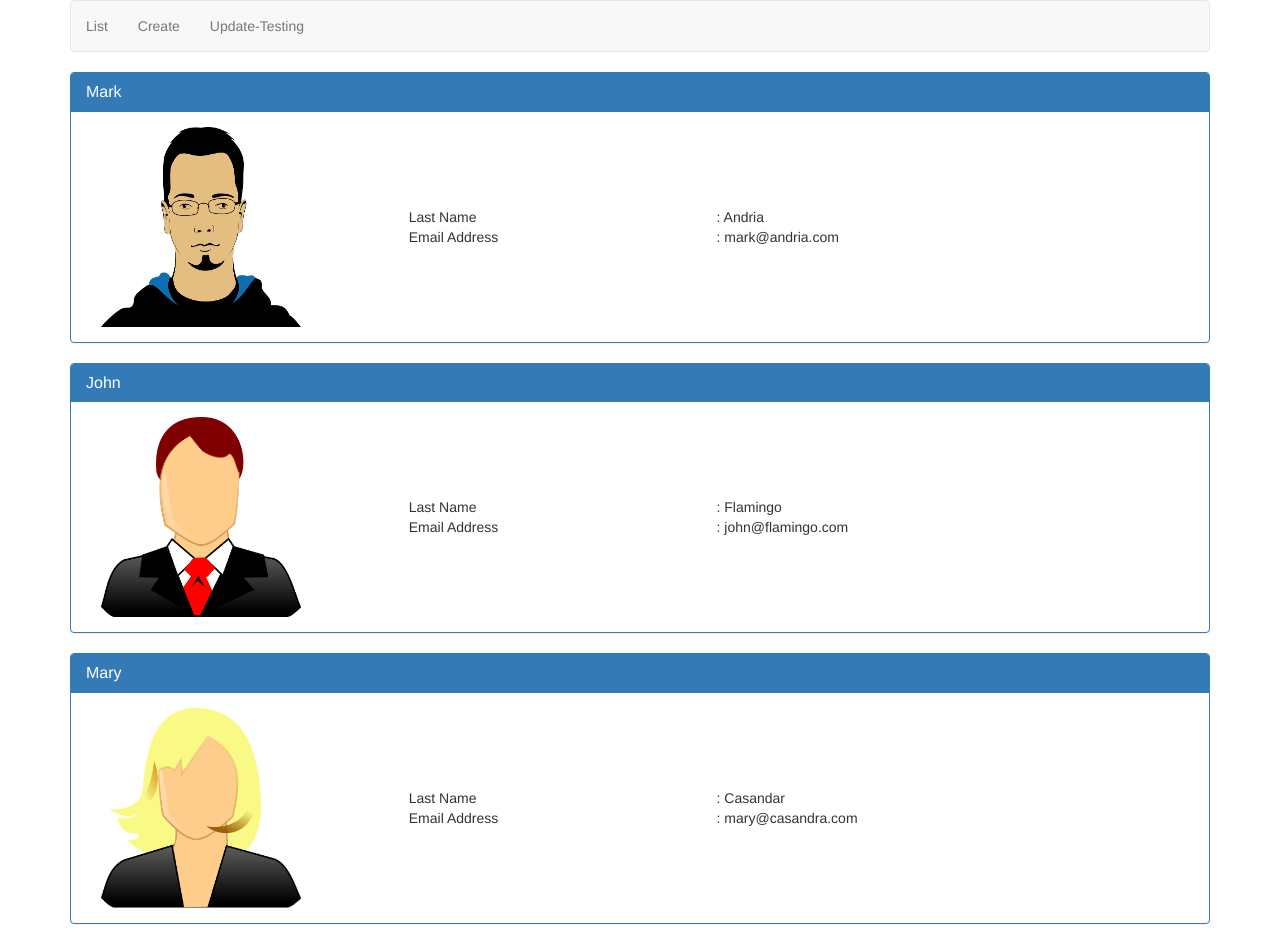
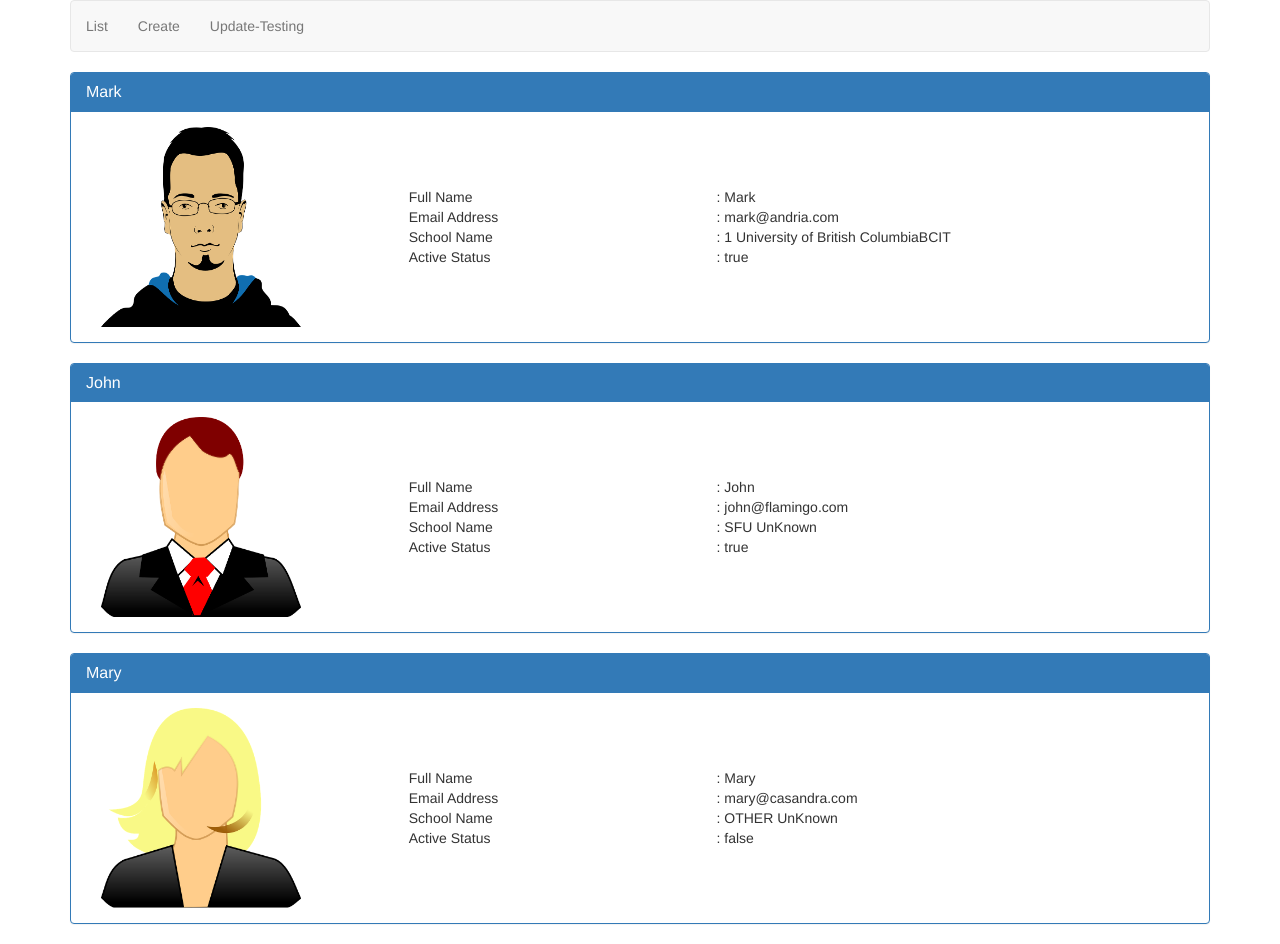
Before and after one commit to timyshark/academy-ng, an Angular app: page /list in a window 1280 px wide. Built offline with nearby package versions, Linux system fonts and the light colour scheme.

Commit message:
Form Validations completed

```diff
--- a/src/app/students/create-student.component.ts
+++ b/src/app/students/create-student.component.ts
@@ -1,8 +1,10 @@
-import { Component, OnInit } from '@angular/core';
+import { Component, OnInit} from '@angular/core';
 import { NgForm } from '@angular/forms';
 import { School } from '../models/school.model';
 import { Student} from '../models/student.model';
 import { BsDatepickerConfig } from 'ngx-bootstrap/datepicker';
+import { StudentService } from './student.service';
+import { Router } from '@angular/router';
 
 @Component({
   selector: 'app-create-student',
@@ -31,7 +33,8 @@ export class CreateStudentComponent implements OnInit {
     { schoolCode:"UBC", schoolName:"University of British Columbia"},
     { schoolCode:"SFU", schoolName:"Simon Fraser University"}
   ];
-  constructor() {
+  constructor(private _studentService: StudentService,
+              private _router: Router) {
     this.bsConfig = Object.assign({},
       { containerClass: this.colorTheme,
         showWeekNumbers: false,
@@ -43,8 +46,10 @@ export class CreateStudentComponent implements OnInit {
 
   ngOnInit(): void {
   }
-  saveStudent(newStudent: Student) :void {
-    console.log(newStudent);
+  saveStudent(std : Student) :void {
+    console.log(this.student);
+    this._studentService.registerStudent(this.student);
+    this._router.navigate(['list']);
 
   }
   togglePhotoPreview() {
--- /dev/null
+++ b/src/app/students/display-student.component.css
@@ -0,0 +1,8 @@
+.imageProfile {
+    width:200px;
+    height:200px;
+}
+.vertical-align {
+    display:flex;
+    align-items:center;
+}
--- /dev/null
+++ b/src/app/students/display-student.component.html
@@ -0,0 +1,58 @@
+<!--
+
+<div class="panel panel-primary" (click)="handleClick()">
+
+
+-->
+<div class="panel panel-primary" >
+<div class="panel-heading">
+    <h3 class="panel-title">{{student.fName}}</h3>
+</div>
+<div class="panel-body">
+    <div class="col-xs-10">
+        <div class="row vertical-align">
+            <div class="col-xs-4">
+            <img class="imageProfile" [src]="student.picturePath" />
+            </div>
+            <div class="col-xs-8">
+                <div class="row">
+                    <div class="col-xs-6">
+                        Full Name
+                    </div>
+                    <div class="col-xs-6">
+                        : {{student.fName}}
+                    </div>
+                </div>
+                <div class="row">
+                    <div class="col-xs-6">
+                        Email Address
+                    </div>
+                    <div class="col-xs-6">
+                        : {{student.sEmail}}
+                    </div>
+                </div>
+                <div class="row">
+                    <div class="col-xs-6">
+                        School Name
+                    </div>
+                    <div class="col-xs-6" [ngSwitch]="student.school">
+                        : {{student.school}}
+                        <span *ngSwitchCase="1">University of British Columbia</span>
+                        <span *ngSwitchCase="1">BCIT</span>
+                        <span *ngSwitchCase="2">Simon Fraser University</span>
+                        <span *ngSwitchDefault>UnKnown</span>
+                    </div>
+                </div>
+                <div class="row">
+                    <div class="col-xs-6">
+                        Active Status
+                    </div>
+                    <div class="col-xs-6">
+                        : {{student.isActive}}
+                    </div>
+                </div>
+            </div>
+        </div>
+    </div>
+</div>
+</div>
--- /dev/null
+++ b/src/app/students/display-student.component.ts
@@ -0,0 +1,64 @@
+import { Component, OnInit, Input, OnChanges, SimpleChanges, Output, EventEmitter } from '@angular/core';
+import { Student } from '../models/student.model';
+
+@Component({
+  selector: 'app-display-student',
+  templateUrl: './display-student.component.html',
+  styleUrls: ['./display-student.component.css']
+})
+export class DisplayStudentComponent implements OnInit {
+  //private _student: Student;
+  //private _stdId: number;
+  @Input() student:Student;
+  //@Output() notify : EventEmitter<Student> = new EventEmitter<Student>();
+  /*
+  @Input()
+  set sId(stdId:number) {
+    console.log('Student id changed from :' + this._stdId + ' to :' + stdId);
+    this._stdId = stdId;
+  }
+  get sId() {
+    return this._stdId;
+  }
+  /*
+  /*
+  @Input()
+  set student(std: Student) {
+    this._student = std;
+  }
+  get student(): Student {
+    return this._student;
+  }
+  */
+  constructor() { }
+
+
+/*
+  ngOnChanges(changes: SimpleChanges): void {
+    const prevStudent = <Student>changes.student.previousValue;
+    const currentStudent = <Student>changes.student.currentValue;
+
+    for (const propName of Object.keys(changes)){
+      const change = changes[propName];
+      const from = JSON.stringify(change.previousValue);
+      const to = JSON.stringify(change.currentValue);
+      console.log(propName + ' changing from ' + from + ' to ' + to);
+    }
+
+
+  }
+*/
+  ngOnInit() {
+  }
+  /*
+  handleClick(){
+    console.log("Before emitting:" + JSON.stringify(this.student));
+    this.notify.emit(this.student);
+  }
+  */
+ /*
+ getStudentNameAndGender(): string {
+   return this.student.fName + ' ' + this.student.gender;
+ }
+ */
+}
--- a/src/app/students/list-students.component.html
+++ b/src/app/students/list-students.component.html
@@ -1,32 +1,25 @@
-<div class="panel panel-primary" *ngFor="let student of students" >
-    <div class="panel-heading">
-        <h3 class="panel-title">{{student.fName}}</h3>
+<!-- <div  *ngFor="let student of studentsList" >
+    <app-display-student [student]="student"></app-display-student>
+</div>
+
+<h2>{{dataFromChild?.fName}}</h2>
+
+
+<button (click)="nextStudent()" class="btn btn-primary">View next student</button>
+
+<app-display-student [student]="std" (notify)="handleNotify($event)" ></app-display-student>
+ <div (click)="h1RefVar.innerHTML = childComponent.student.fName + ' ' + childComponent.student.gender">
+
+
+
+    <div (click)="h1RefVar.innerHTML = childComponent.getStudentNameAndGender()">
+        <app-display-student [student]="std" #childComponent></app-display-student>
     </div>
-    <div class="panel-body">
-        <div class="col-xs-10">
-            <div class="row vertical-align">
-                <div class="col-xs-4">
-                <img class="imageProfile" [src]="student.picturePath" />
-                </div>
-                <div class="col-xs-8">
-                    <div class="row">
-                        <div class="col-xs-6">
-                            Last Name
-                        </div>
-                        <div class="col-xs-6">
-                            : {{student.lName}}
-                        </div>
-                    </div>
-                    <div class="row">
-                        <div class="col-xs-6">
-                            Email Address
-                        </div>
-                        <div class="col-xs-6">
-                            : {{student.sEmail}}
-                        </div>
-                    </div>
-                </div>
-            </div>
-        </div>
-    </div>
+
+-->
+<h1 #h1RefVar>
+
+</h1>
+<div *ngFor="let std of studentsList">
+        <app-display-student [student]="std" ></app-display-student>
 </div>
--- a/src/app/students/list-students.component.ts
+++ b/src/app/students/list-students.component.ts
@@ -1,5 +1,6 @@
 import { Component, OnInit } from '@angular/core';
 import { Student } from '../models/student.model';
+import { StudentService } from './student.service';
 
 @Component({
   selector: 'app-list-students',
@@ -7,41 +8,28 @@ import { Student } from '../models/student.model';
   styleUrls: ['./list-students.component.css']
 })
 export class ListStudentsComponent implements OnInit {
-  students : Student[] = [
-    { sId: 1,
-      fName: 'Mark',
-      lName: 'Andria',
-      sEmail: 'mark@andria.com',
-      picturePath: 'assets/images/mark.png',
-      isActive: true,
-      dob:'',
-      gender:'M',
-      school:'UBC'
-    },
-    { sId: 2,
-      fName: 'John',
-      lName: 'Flamingo',
-      sEmail: 'john@flamingo.com',
-      picturePath: 'assets/images/john.png',
-      isActive: true,
-      dob:'',
-      gender:'M',
-      school:'SFU'
-    },
-    { sId: 3,
-      fName: 'Mary',
-      lName: 'Casandar',
-      sEmail: 'mary@casandra.com',
-      picturePath: 'assets/images/mary.png',
-      isActive: false,
-      dob:'',
-      gender:'F',
-      school:'UBC'
-    }
-  ];
-  constructor() { }
+  studentsList : Student[] ;
+  //currentStudent : Student;
+  //dataFromChild : Student;
 
-  ngOnInit(): void {
+
+  //private currentStudentNdx =1;
+  constructor(private _studentService : StudentService) { }
+
+  ngOnInit() {
+    this.studentsList = this._studentService.getStudentsList();
+  //  this.currentStudent = this.studentsList[0];
   }
 
+  /*
+  nextStudent() : void{
+    this.currentStudent = this.studentsList[this.currentStudentNdx];
+    this.currentStudentNdx = (this.currentStudentNdx + 1) % 3;
+  }
+  */
+ /*
+ handleNotify(eventData:Student) {
+  this.dataFromChild=eventData;
+ }
+ */
 }
--- /dev/null
+++ b/src/app/students/student.service.ts
@@ -0,0 +1,44 @@
+import { Injectable } from '@angular/core';
+import { Student } from '../models/student.model';
+
+@Injectable()
+export class StudentService {
+    private studentsList : Student[]= [
+        { sId: 1,
+          fName: 'Mark',
+          lName: 'Andria',
+          sEmail: 'mark@andria.com',
+          picturePath: 'assets/images/mark.png',
+          isActive: true,
+          dob:'',
+          gender:'M',
+          school:"1"
+        },
+        { sId: 2,
+          fName: 'John',
+          lName: 'Flamingo',
+          sEmail: 'john@flamingo.com',
+          picturePath: 'assets/images/john.png',
+          isActive: true,
+          dob:'',
+          gender:'M',
+          school:'SFU'
+        },
+        { sId: 3,
+          fName: 'Mary',
+          lName: 'Casandar',
+          sEmail: 'mary@casandra.com',
+          picturePath: 'assets/images/mary.png',
+          isActive: false,
+          dob:'',
+          gender:'F',
+          school:'OTHER'
+        }
+      ];
+      getStudentsList(): Student[] {
+          return this.studentsList;
+      }
+      registerStudent(newStudent: Student){
+          this.studentsList.push(newStudent);
+      }
+}
--- a/src/index.html
+++ b/src/index.html
@@ -28,7 +28,11 @@
    3. import and load the class in app.module.ts @NgModule section
    4. use the Validator selector in html tags
 
-
+Service:
+~~~~~~~~~~~~~~
+1. create a service.ts file
+2. register service in app.module.ts
+3. call the service in component.ts class in ngOnInit()
 -->
 <!doctype html>
 <html lang="en">
```
Also changed, not shown: src/app/api.service.ts (deleted, +0 -13 lines), src/app/app.module.ts (+5 -2 lines), 1 other file (tests, documents, lock files or other folders).
